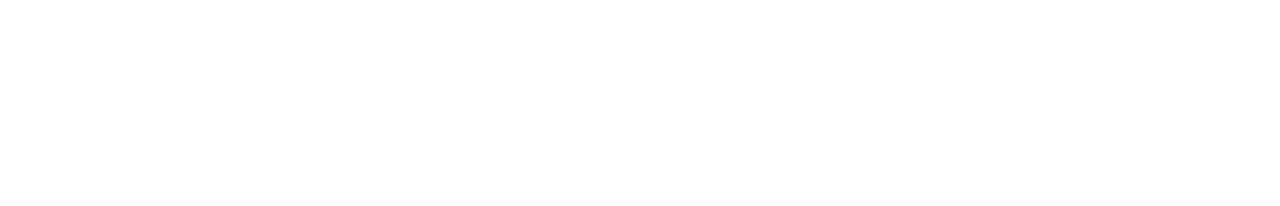
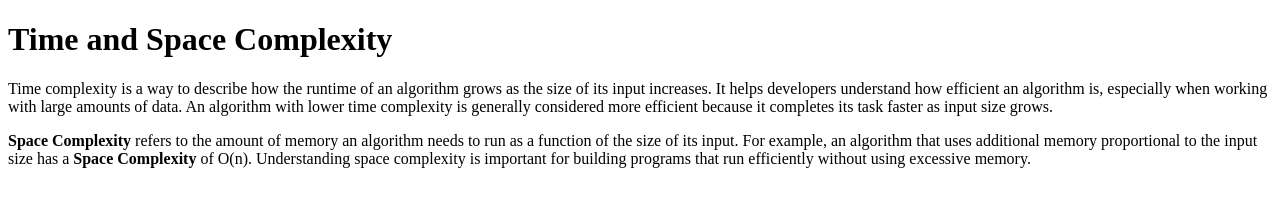
Before and after one commit to acciojob/time-and-space-complexity-saquib1915, a website: page main.html in a window 1280 px wide. Drawn offline with Linux system fonts and the light colour scheme.

Commit message:
created a submission

```diff
--- a/main.html
+++ b/main.html
@@ -8,6 +8,26 @@
 
 <body>
 	<!-- the entire body must be written by student -->
+	<header>
+		<h1>Time and Space Complexity</h1>
+	</header>
+	<section>
+		<p>
+			Time complexity is a way to describe how the runtime of an algorithm grows
+    as the size of its input increases. It helps developers understand how
+    efficient an algorithm is, especially when working with large amounts of
+    data. An algorithm with lower time complexity is generally considered more
+    efficient because it completes its task faster as input size grows.
+		</p>
+		<p>
+			<b>Space Complexity</b> refers to the amount of memory an algorithm needs
+    to run as a function of the size of its input. For example, an algorithm
+    that uses additional memory proportional to the input size has a
+    <b>Space Complexity</b> of O(n). Understanding space complexity is
+    important for building programs that run efficiently without using
+    excessive memory.
+		</p>
+	</section>
     <script type="text/javascript" src="./script.js">
 </script>
 
```
